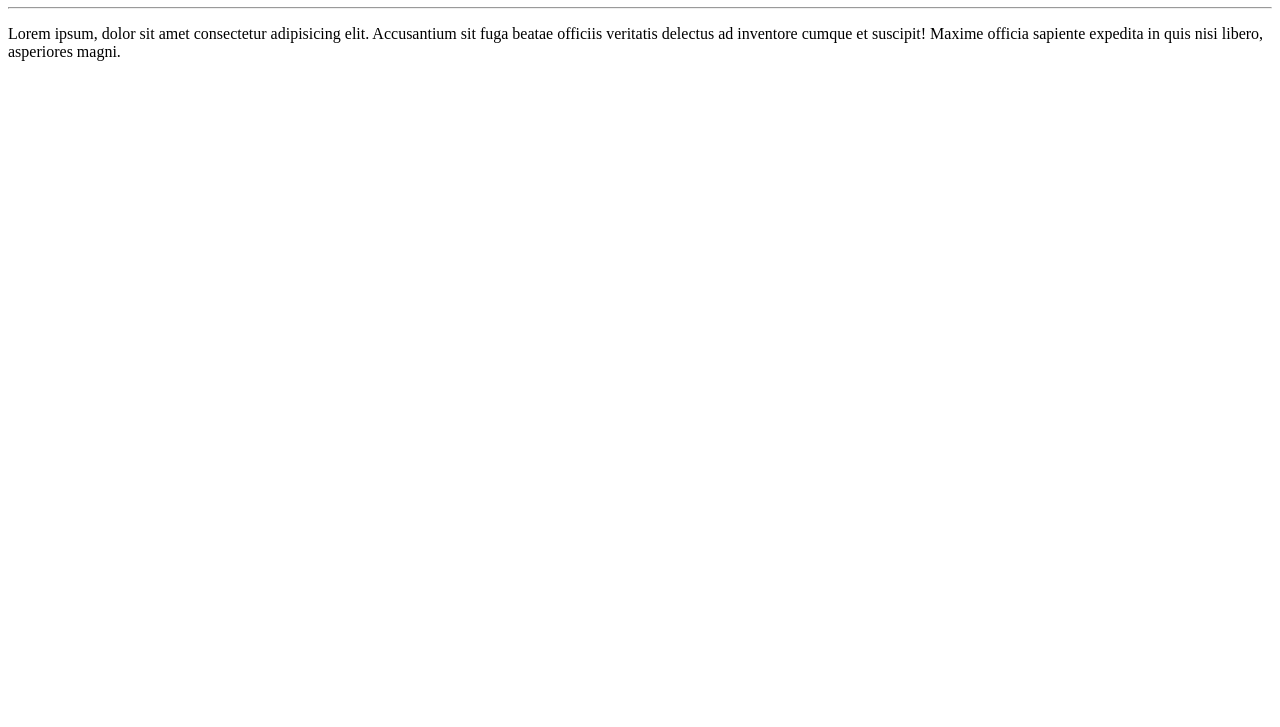
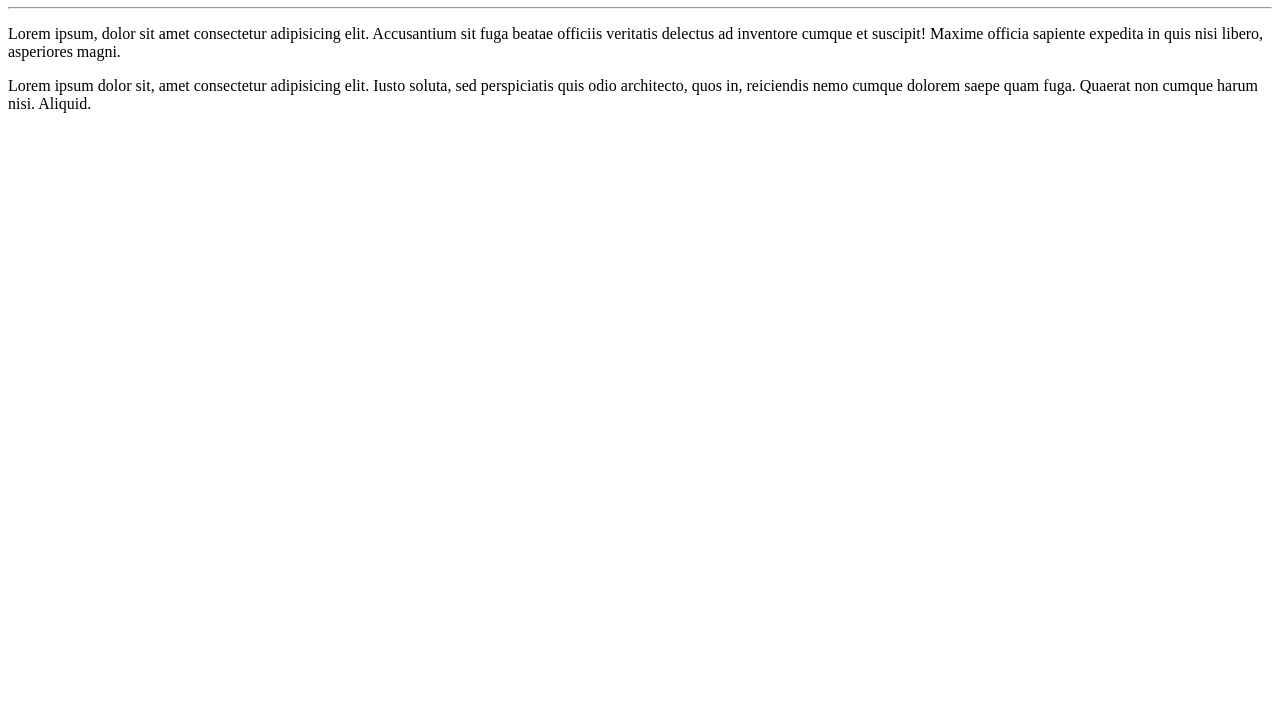
Before and after one commit to Mariiys/Ola-Mundo, a plain HTML site: page Site exemplo/Index.html in a window 1280 px wide. Shown: the part 73-800 px from the top of the page. Drawn offline with Linux system fonts and the light colour scheme.

Commit message:
Adicionado novo paragrafo

```diff
--- a/Site exemplo/Index.html
+++ b/Site exemplo/Index.html
@@ -9,5 +9,6 @@
     <h1>Olá, Mundo1</h1>
     <hr>
     <p>Lorem ipsum, dolor sit amet consectetur adipisicing elit. Accusantium sit fuga beatae officiis veritatis delectus ad inventore cumque et suscipit! Maxime officia sapiente expedita in quis nisi libero, asperiores magni.</p>
+    <p>Lorem ipsum dolor sit, amet consectetur adipisicing elit. Iusto soluta, sed perspiciatis quis odio architecto, quos in, reiciendis nemo cumque dolorem saepe quam fuga. Quaerat non cumque harum nisi. Aliquid.</p>
 </body>
 </html>
```
